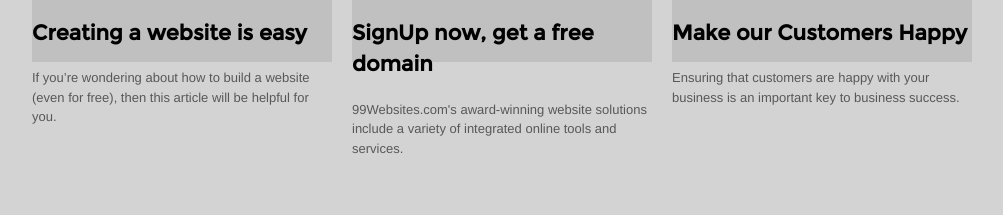
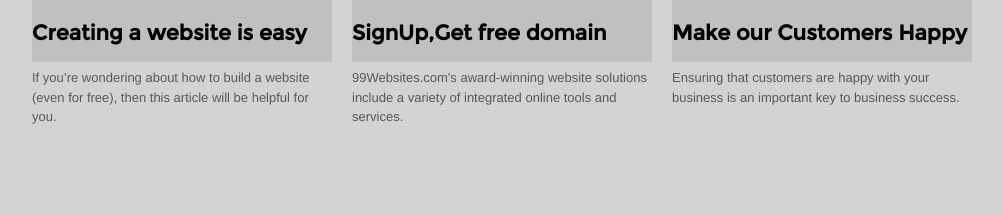
Before and after one commit to alishapanda1/alisharep, a plain HTML site: page Assignment/index.html in a window 1280 px wide. Shown: the part 497-712 px from the top of the page, without its empty margins (138-1141 px from the left). Drawn offline with Linux system fonts and the light colour scheme.

Commit message:
Add files via upload

```diff
--- a/Assignment/index.html
+++ b/Assignment/index.html
@@ -68,7 +68,7 @@
           <div class="c2 grid_4 ">
             <img src="images/office-meeting.jpg" width="300" height="200">
             <h2>Why 99Websites ?</h2>
-            <h3 style="font-family: Montserrat-Regular;">SignUp now, get a free domain</h3>
+            <h3 style="font-family: Montserrat-Regular;">SignUp,Get free domain</h3>
             <p style="color:#585858;">99Websites.com's award-winning website
               solutions include a variety of integrated online tools and services. </p>
             </div>
```
